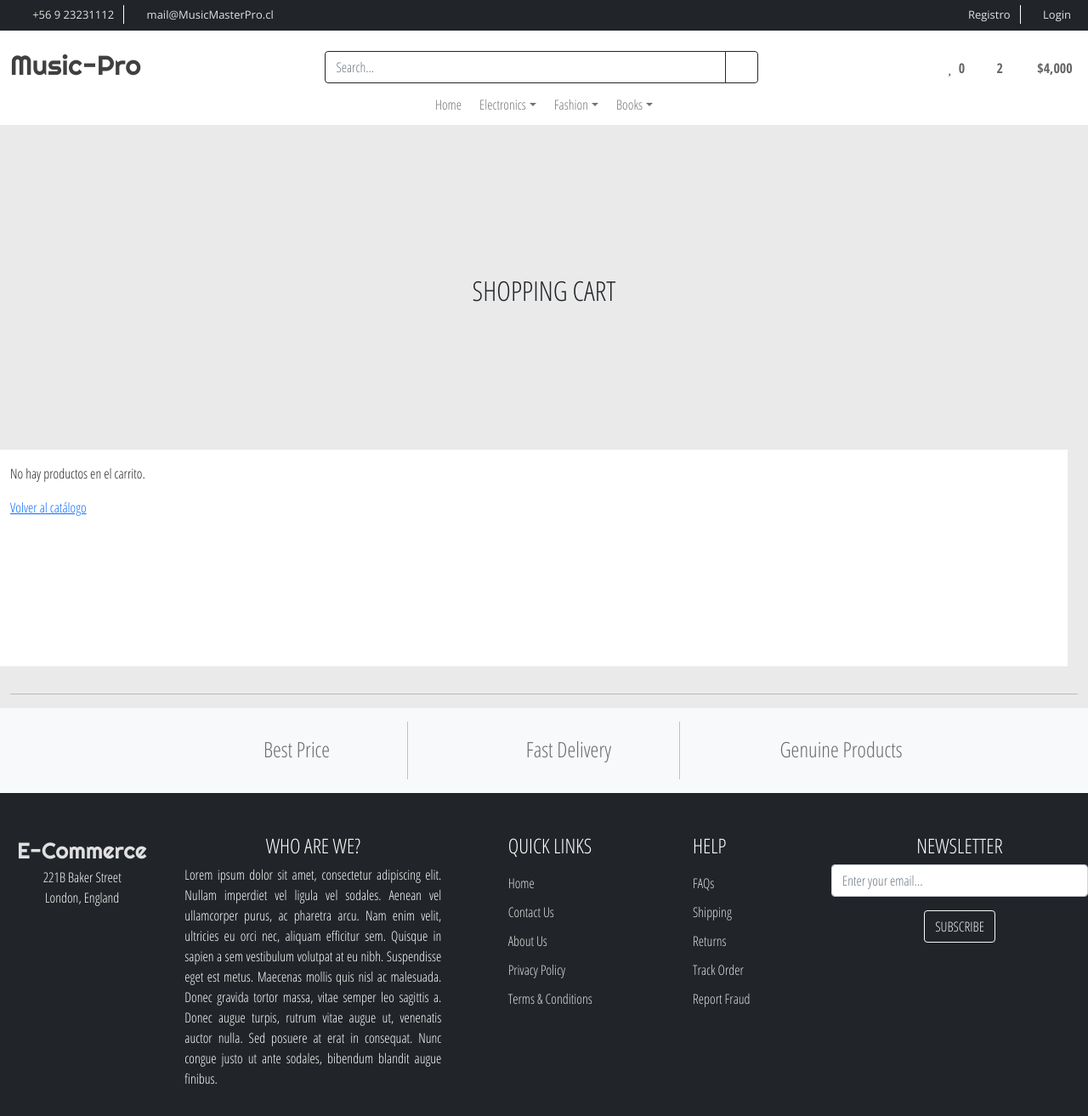
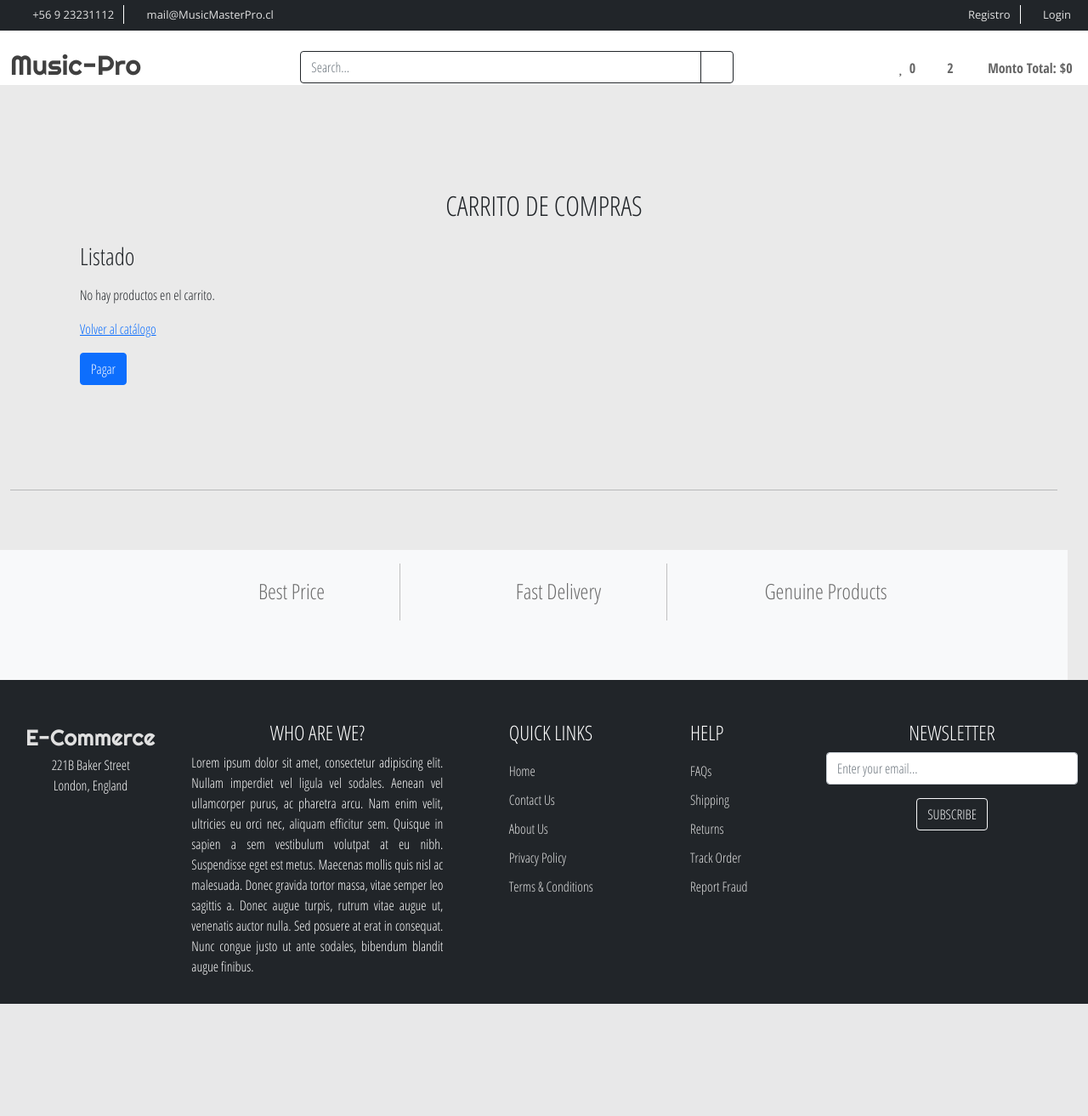
Before and after one commit to Crisprogra/AppMusicPro, a Flask app: page /carrito in a window 1280 px wide. Shown: the whole page at 85% size. After the commit the page ends 1181 px from the top, so only its background shows below. Run offline with Flask 3, Linux system fonts and the light colour scheme; parts of the project's set-up code (start-up, migrations or seed data) failed here and were passed over; some libraries are stand-ins or nearby versions; some web fonts are replaced.

Commit message:
se da estilo a carrito, queda arreglar monto final

```diff
--- a/app.py
+++ b/app.py
@@ -61,14 +61,16 @@ def conectar_db():
 def mostrar_productos():
     productos = get_productos()
     carrito = session.get("carrito", {})
-    nombre_usuario = session.get(
-        "usuario", ""
+    nombre_usuario = session.get("usuario", "")
+    monto_total = session.get(
+        "monto_total", ""
     )  # Obtener el nombre de usuario de la sesión
     return render_template(
         "index.html",
         productos=productos,
         carrito=carrito,
         nombre_usuario=nombre_usuario,
+        monto_total=monto_total,
     )
 
 
@@ -220,6 +222,7 @@ def modificar(id_producto):
 def carrito():
     carrito = session.get("carrito", {})
     nombre_usuario = session.get("usuario", "")
+
     # Validar si los datos en la sesión tienen la estructura esperada
     if not isinstance(carrito, dict):
         # Redirigir a una página de error o realizar alguna otra acción adecuada
@@ -231,7 +234,7 @@ def carrito():
         if isinstance(producto, dict)
         and isinstance(producto.get("total"), (int, float))
     )
-
+    session["monto_total"] = monto_total
     if request.method == "POST":
         producto_id = request.form.get("producto_id")
         accion = request.form.get("accion")
@@ -402,7 +405,7 @@ def generar_id_factura():
 
 
 # Ruta para el retorno desde Transbank y generación de facturas
-@app.route("/retorno-transbank", methods=["POST"])
+@app.route("/retorno-transbank", methods=["GET", "POST"])
 def retorno_transbank():
     # Simulación de retorno desde Transbank y ejecución de la generación de facturas
     # Aquí se realizarían las operaciones necesarias para obtener los datos de la transacción
--- a/templates/carrito.html
+++ b/templates/carrito.html
@@ -1,51 +1,71 @@
 {% extends 'index.html' %} {% block content %}
 <div class="col-12">
   <!-- Main Content -->
+  <div class="row">
     <div class="col-12 mt-3 text-center text-uppercase">
-      <h2>Shopping Cart</h2>
+      <h2>Carrito de compras</h2>
     </div>
   </div>
 
-  <main class="row">
-    <div class="col-12 bg-white py-3 mb-3">
+  <body>
+    <div class="container">
+      <h3 class="mt-3">Listado</h3>
       {% if carrito %}
-      <div class="row">
-        <div class="col-lg-6 col-md-8 col-sm-10 mx-auto table-responsive">
-          <form class="row">
-            <div class="col-12">
-              <table class="table table-striped table-hover table-sm">
+      <div class="table-responsive mt-3">
+        <table class="table table-striped">
           <thead>
             <tr>
               <th>Producto</th>
+              <th>Precio</th>
               <th>Cantidad</th>
-                    <th>Precio</th>
               <th></th>
             </tr>
           </thead>
           <tbody>
             {% for producto_id, producto in carrito.items() %}
             <tr>
+              <td>{{ producto.nombre }}</td>
+              <td>${{ producto.precio }}</td>
+              <td>
                 <form
                   class="quantity-form"
                   action="{{ url_for('actualizar_cantidad_carrito') }}"
                   method="post"
                 >
-                      <td value="{{ producto_id }}">
-                        <img
-                          src="{{ producto.imagen_producto }}"
-                          class="img-fluid"
+                  <input
+                    type="hidden"
+                    name="producto_id"
+                    value="{{ producto_id }}"
                   />
-                        {{ producto.nombre }}
+                  <div class="input-group">
+                    <button
+                      class="btn quantity-button"
+                      type="submit"
+                      name="accion"
+                      value="decrement"
+                    >
+                      -
+                    </button>
+                    <input
+                      class="form-control quantity-input text-center"
+                      type="text"
+                      name="cantidad"
+                      value="{{ producto.cantidad }}"
+                      min="1"
+                      inputmode="numeric"
+                      pattern="[1-9]*"
+                    />
+                    <button
+                      class="btn quantity-button"
+                      type="submit"
+                      name="accion"
+                      value="increment"
+                    >
+                      +
+                    </button>
+                  </div>
+                </form>
               </td>
-                      <td>
-                        <input
-                          type="number"
-                          min="1"
-                          value="{{ producto.cantidad }}"
-                        />
-                      </td>
-                      <td>${{ producto.precio }}</td>
-                    </form>
               <td>
                 <form
                   action="{{ url_for('eliminar_producto_carrito') }}"
@@ -57,37 +77,32 @@
                     name="producto_id"
                     value="{{ producto_id }}"
                   />
-                        <button type="submit">Eliminar</button>
+                  <button class="btn btn-danger" type="submit">Eliminar</button>
                 </form>
               </td>
             </tr>
             {% endfor %}
           </tbody>
-                <tfoot>
-                  <tr>
-                    <th colspan="3" class="text-right">Total</th>
-                    <th>$4,000</th>
-                    <th></th>
-                  </tr>
-                </tfoot>
         </table>
       </div>
-            <div class="col-12 text-right">
-              <button class="btn btn-outline-secondary me-3" type="submit">
-                Update
-              </button>
-              <a href="#" class="btn btn-outline-success">Checkout</a>
-            </div>
+      <p class="mt-3">Monto Total: ${{ monto_total }}</p>
+      {% else %}
+      <p class="mt-3">No hay productos en el carrito.</p>
+      {% endif %}
+
+      <a href="{{ url_for('mostrar_productos') }}" class="mt-3"
+        >Volver al catálogo</a
+      >
+
+      <!-- Botón de Pagar -->
+      <div class="mt-3">
+        <form action="/retorno-transbank" method="post">
+          <button class="btn btn-primary" type="submit">Pagar</button>
         </form>
       </div>
     </div>
-      {% else %}
-      <p>No hay productos en el carrito.</p>
-      {% endif %}
+  </body>
 
-      <a href="{{ url_for('mostrar_productos') }}">Volver al catálogo</a>
-    </div>
-  </main>
   <!-- Main Content -->
 </div>
 {% endblock %}
--- a/templates/index.html
+++ b/templates/index.html
@@ -115,123 +115,10 @@
                     <i class="fas fa-shopping-bag me-2"></i
                     ><span id="header-qty" class="me-3">2</span>
                     <i class="fas fa-money-bill-wave me-2"></i
-                    ><span id="header-price">$4,000</span>
+                    ><span id="header-price">Monto Total: ${{ monto_total }}</span>
                   </a>
                 </div>
               </div>
-
-              <!-- Nav -->
-              <div class="row">
-                <nav
-                  class="navbar navbar-expand-lg navbar-light bg-white col-12"
-                >
-                  <button
-                    class="navbar-toggler d-lg-none border-0"
-                    type="button"
-                    data-bs-toggle="collapse"
-                    data-bs-target="#mainNav"
-                  >
-                    <span class="navbar-toggler-icon"></span>
-                  </button>
-                  <div class="collapse navbar-collapse" id="mainNav">
-                    <ul class="navbar-nav mx-auto mt-2 mt-lg-0">
-                      <li class="nav-item active">
-                        <a class="nav-link" href="index.html"
-                          >Home <span class="sr-only">(current)</span></a
-                        >
-                      </li>
-                      <li class="nav-item dropdown">
-                        <a
-                          class="nav-link dropdown-toggle"
-                          href="#"
-                          id="electronics"
-                          data-bs-toggle="dropdown"
-                          aria-haspopup="true"
-                          aria-expanded="false"
-                          >Electronics</a
-                        >
-                        <div
-                          class="dropdown-menu"
-                          aria-labelledby="electronics"
-                        >
-                          <a class="dropdown-item" href="category.html"
-                            >Computers</a
-                          >
-                          <a class="dropdown-item" href="category.html"
-                            >Mobile Phones</a
-                          >
-                          <a class="dropdown-item" href="category.html"
-                            >Television Sets</a
-                          >
-                          <a class="dropdown-item" href="category.html"
-                            >DSLR Cameras</a
-                          >
-                          <a class="dropdown-item" href="category.html"
-                            >Projectors</a
-                          >
-                        </div>
-                      </li>
-                      <li class="nav-item dropdown">
-                        <a
-                          class="nav-link dropdown-toggle"
-                          href="#"
-                          id="fashion"
-                          data-bs-toggle="dropdown"
-                          aria-haspopup="true"
-                          aria-expanded="false"
-                          >Fashion</a
-                        >
-                        <div class="dropdown-menu" aria-labelledby="fashion">
-                          <a class="dropdown-item" href="category.html"
-                            >Men's</a
-                          >
-                          <a class="dropdown-item" href="category.html"
-                            >Women's</a
-                          >
-                          <a class="dropdown-item" href="category.html"
-                            >Children's</a
-                          >
-                          <a class="dropdown-item" href="category.html"
-                            >Accessories</a
-                          >
-                          <a class="dropdown-item" href="category.html"
-                            >Footwear</a
-                          >
-                        </div>
-                      </li>
-                      <li class="nav-item dropdown">
-                        <a
-                          class="nav-link dropdown-toggle"
-                          href="#"
-                          id="books"
-                          data-bs-toggle="dropdown"
-                          aria-haspopup="true"
-                          aria-expanded="false"
-                          >Books</a
-                        >
-                        <div class="dropdown-menu" aria-labelledby="books">
-                          <a class="dropdown-item" href="category.html"
-                            >Adventure</a
-                          >
-                          <a class="dropdown-item" href="category.html"
-                            >Horror</a
-                          >
-                          <a class="dropdown-item" href="category.html"
-                            >Romantic</a
-                          >
-                          <a class="dropdown-item" href="category.html"
-                            >Children's</a
-                          >
-                          <a class="dropdown-item" href="category.html"
-                            >Non-Fiction</a
-                          >
-                        </div>
-                      </li>
-                    </ul>
-                  </div>
-                </nav>
-              </div>
-              <!-- Nav -->
             </div>
             <!-- Header -->
           </header>
```
Lines whose indentation alone changed are shown as unchanged.
